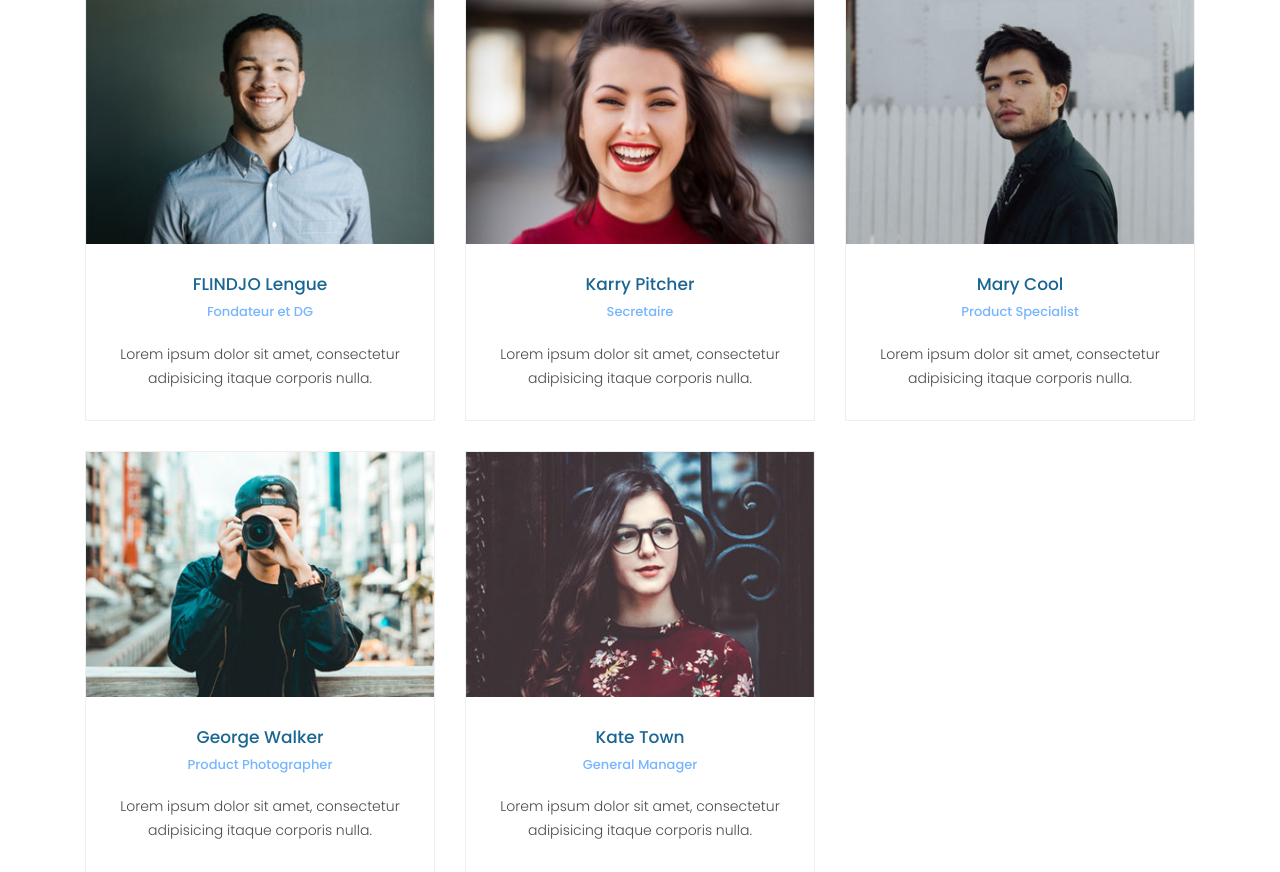
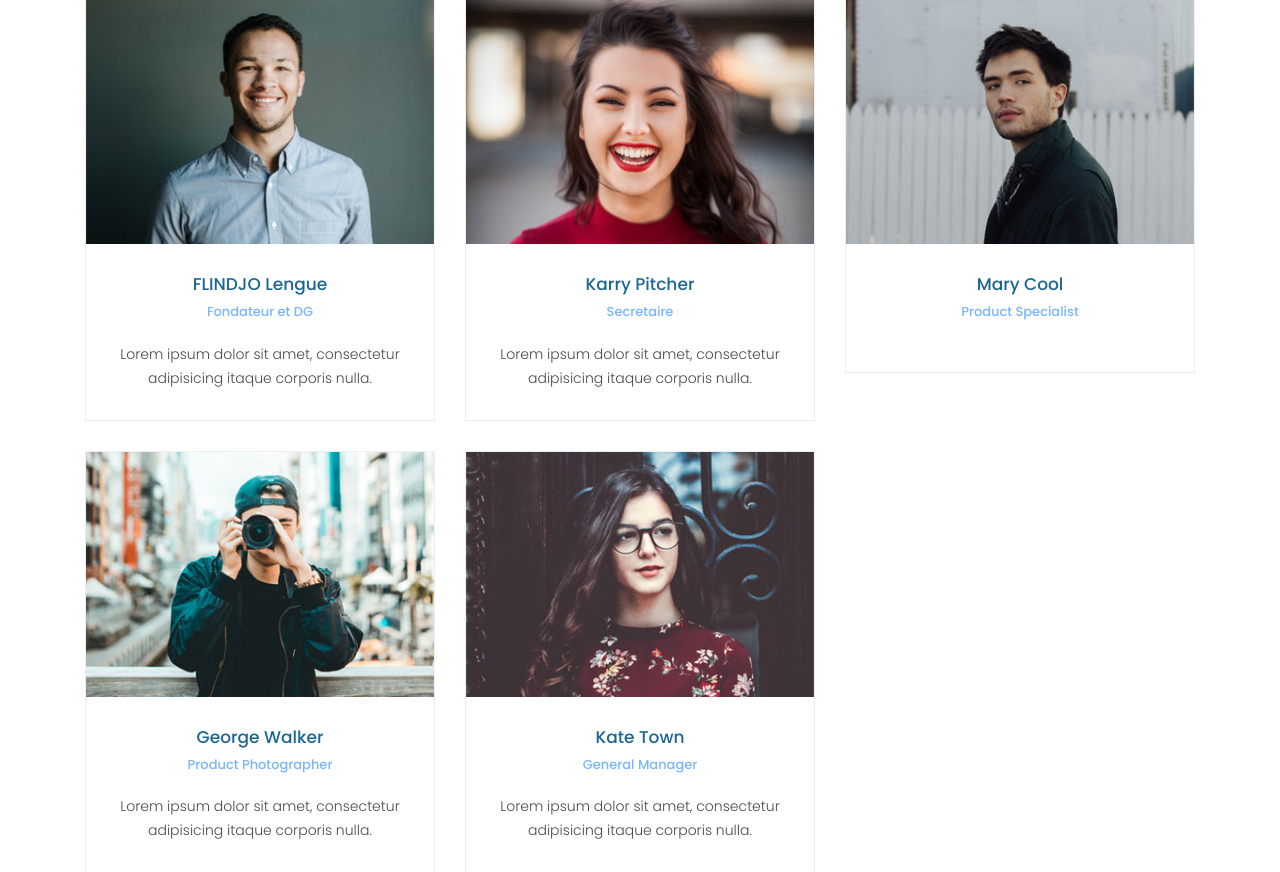
Before and after one commit to Jeedoc-team/BM-website, a Django app: page /about/ in a window 1280 px wide. Shown: the part 1208-2080 px from the top of the page. Run offline with Django 4.2, Linux system fonts and the light colour scheme; some libraries are stand-ins or nearby versions.

Commit message:
Modification de la phrase d'un membre de la team

```diff
--- a/marine/templates/about.html
+++ b/marine/templates/about.html
@@ -141,7 +141,7 @@
               <div class="down-content">
                 <h4>Mary Cool</h4>
                 <span>Product Specialist</span>
-                <p>Lorem ipsum dolor sit amet, consectetur adipisicing itaque corporis nulla.</p>
+                <p></p>
               </div>
             </div>
           </div>
```
